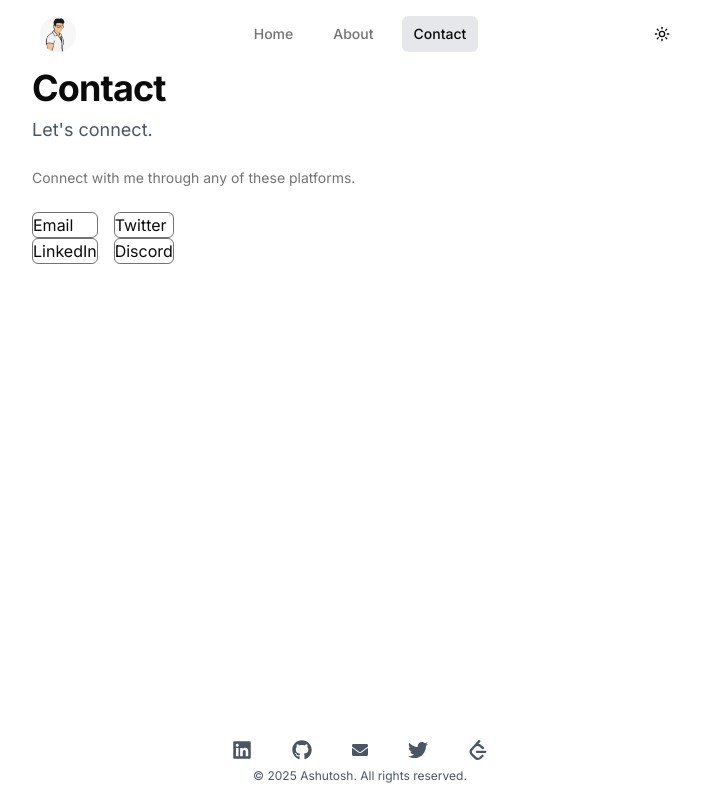
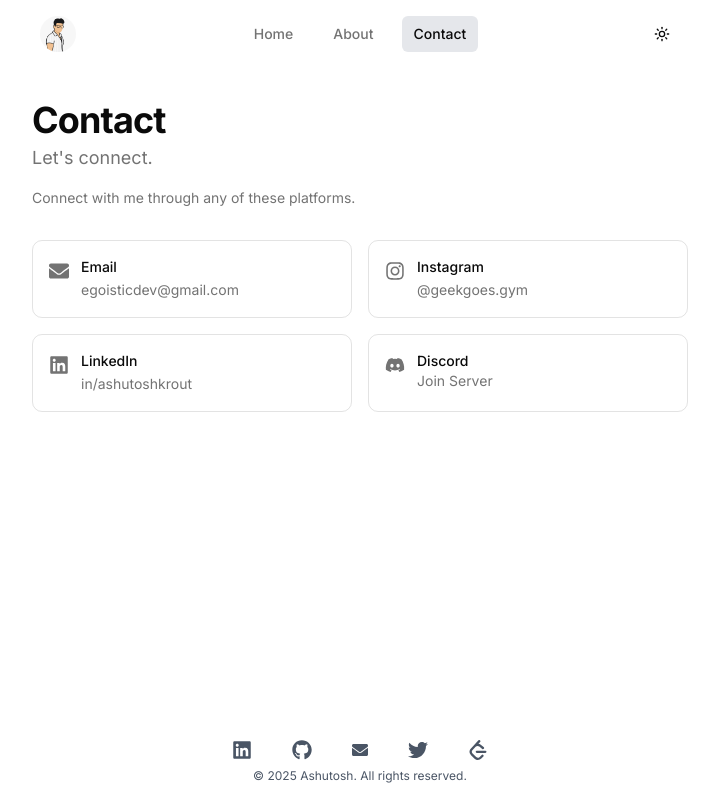
Before and after one commit to routAshutoshhh/personal--portfolio, a Next.js app: page /Contact in a window 1280 px wide. Shown: the whole page, without its empty margins (280-999 px from the left). Built offline with nearby package versions, Linux system fonts and the light colour scheme.

Commit message:
build error fixed

```diff
--- a/src/app/About/page.tsx
+++ b/src/app/About/page.tsx
@@ -10,7 +10,7 @@ export const metadata = {
 export default function About() {
   return (
     <>
-      <div className="container overflow-y-auto">
+      <div className="container overflow-y-auto max-w-3xl mx-auto mt-8">
         <h3 className=" text-4xl text-shadow-black font-bold tracking-tight">
           About
         </h3>
--- a/src/app/Contact/page.tsx
+++ b/src/app/Contact/page.tsx
@@ -1,36 +1,71 @@
-import React from "react";
+import { FaEnvelope, FaInstagram, FaLinkedin, FaDiscord } from "react-icons/fa";
 
-//for handling the title change with the page change
 export const metadata = {
   title: "Ashutosh | Contact",
 };
 
 export default function Contact() {
   return (
-    <div>
-      <h3 className=" text-4xl text-shadow-black font-bold tracking-tight">
-        Contact
-      </h3>
-      <div className="font-normal text-lg text-gray-600 dark:text-gray-200 relative pt-2">
-        {" "}
-        Let&apos;s connect.
-      </div>
-      <div className="mt-6 text-sm text-muted-foreground ">
+    <div className="max-w-3xl mx-auto mt-8">
+      <h3 className="text-4xl font-bold tracking-tight">Contact</h3>
+      <p className="text-muted-foreground text-lg mt-1">Let&apos;s connect.</p>
+      <p className="mt-4 text-sm text-muted-foreground">
         Connect with me through any of these platforms.
-      </div>
-      <div className="flex flex-col sm:flex-row gap-4 mt-6">
-        <div className="">
-          <div className="border rounded-sm border-muted-foreground">Email</div>
-          <div className="border rounded-sm border-muted-foreground">
-            LinkedIn
+      </p>
+
+      <div className="mt-8 grid grid-cols-1 sm:grid-cols-2 gap-4">
+        {/* Email */}
+        <div className="flex items-start gap-3 p-4 border border-muted-foreground/20 rounded-lg">
+          <FaEnvelope className="w-5 h-5 mt-1 text-muted-foreground" />
+          <div>
+            <p className="font-medium text-sm">Email</p>
+            <a
+              href="mailto:egoisticdev@gmail.com"
+              className="text-muted-foreground text-sm"
+            >
+              egoisticdev@gmail.com
+            </a>
           </div>
         </div>
-        <div>
-          <div className="border rounded-sm border-muted-foreground">
-            Twitter
+
+        {/* Instagram */}
+        <div className="flex items-start gap-3 p-4 border border-muted-foreground/20 rounded-lg">
+          <FaInstagram className="w-5 h-5 mt-1 text-muted-foreground" />
+          <div>
+            <p className="font-medium text-sm">Instagram</p>
+            <a
+              href="https://instagram.com/geekgoes.gym"
+              target="_blank"
+              rel="noopener noreferrer"
+              className="text-muted-foreground text-sm"
+            >
+              @geekgoes.gym
+            </a>
           </div>
-          <div className="border rounded-sm border-muted-foreground">
-            Discord
+        </div>
+
+        {/* LinkedIn */}
+        <div className="flex items-start gap-3 p-4 border border-muted-foreground/20 rounded-lg">
+          <FaLinkedin className="w-5 h-5 mt-1 text-muted-foreground" />
+          <div>
+            <p className="font-medium text-sm">LinkedIn</p>
+            <a
+              href="https://linkedin.com/in/ashutoshkrout"
+              target="_blank"
+              rel="noopener noreferrer"
+              className="text-muted-foreground text-sm"
+            >
+              in/ashutoshkrout
+            </a>
+          </div>
+        </div>
+
+        {/* Discord */}
+        <div className="flex items-start gap-3 p-4 border border-muted-foreground/20 rounded-lg">
+          <FaDiscord className="w-5 h-5 mt-1 text-muted-foreground" />
+          <div>
+            <p className="font-medium text-sm">Discord</p>
+            <p className="text-muted-foreground text-sm">Join Server</p>
           </div>
         </div>
       </div>
--- a/src/app/page.tsx
+++ b/src/app/page.tsx
@@ -1,5 +1,11 @@
 import React from "react";
 
 export default function Home() {
-  return <h1>hello welcome to my place</h1>;
+  return (
+    <div className="container max-w-3xl mx-auto mt-8">
+      <h3 className="text-4xl font-medium tracking-tight">
+        hello, Ashutosh here!
+      </h3>
+    </div>
+  );
 }
--- a/src/components/ui-components/theme-toggle.tsx
+++ b/src/components/ui-components/theme-toggle.tsx
@@ -7,7 +7,7 @@ import { Button } from "@/components/ui/button";
 
 export default function ThemeToggle() {
   //stastes to handle the theme
-  const { theme, setTheme } = useTheme();
+  const { theme } = useTheme();
   const [mounted, setMounted] = useState(false);
 
   //useEffect hook to mount the component
--- a/src/components/ui-components/vertical-marginals/header.tsx
+++ b/src/components/ui-components/vertical-marginals/header.tsx
@@ -20,7 +20,7 @@ export default function Header() {
         {/* Avatar */}
         <Link href="/">
           <Image
-            src="/avatar.png" // replace with your actual image path
+            src="/avatar.png"
             alt="Profile avatar"
             width={36}
             height={36}
```
